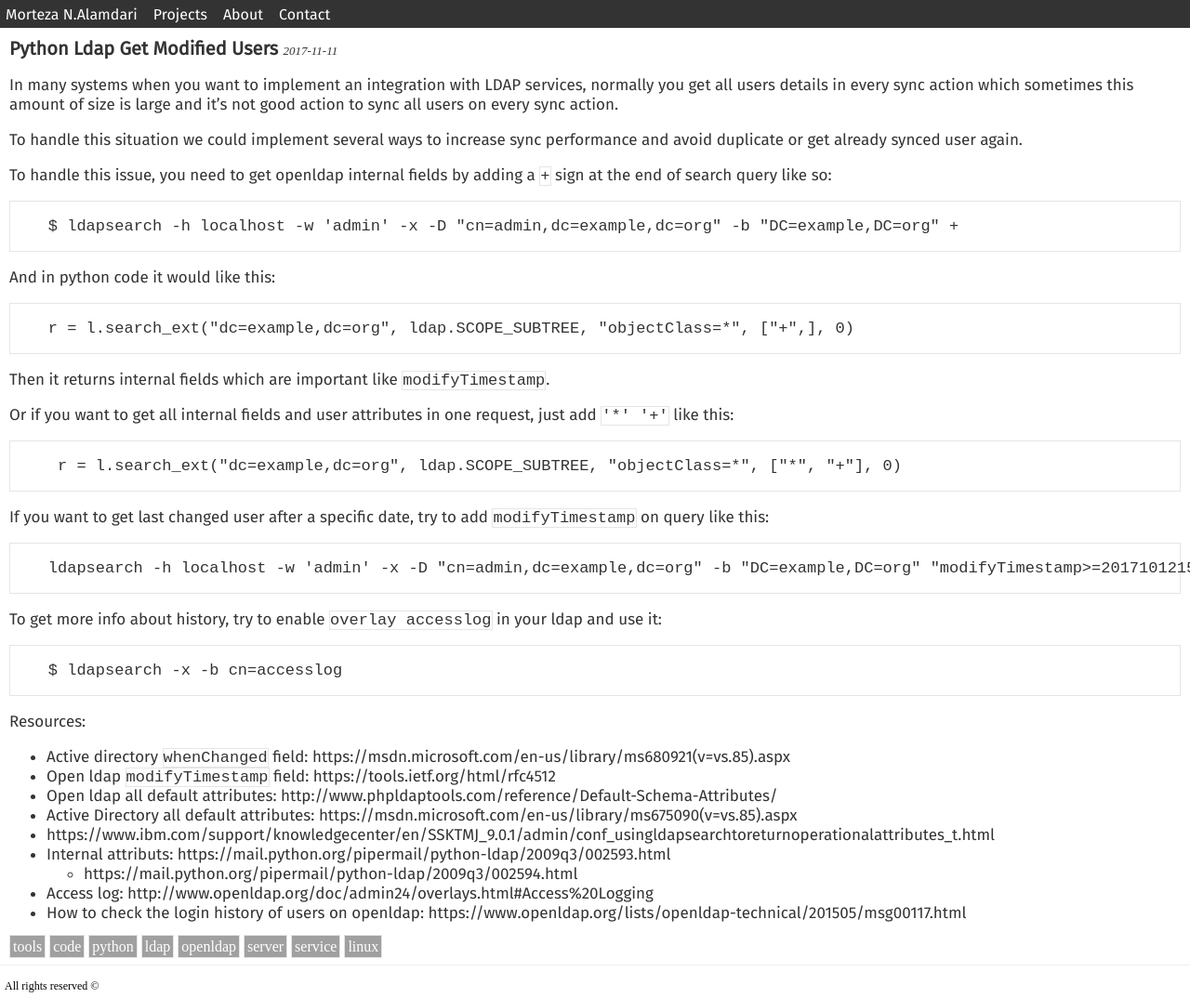
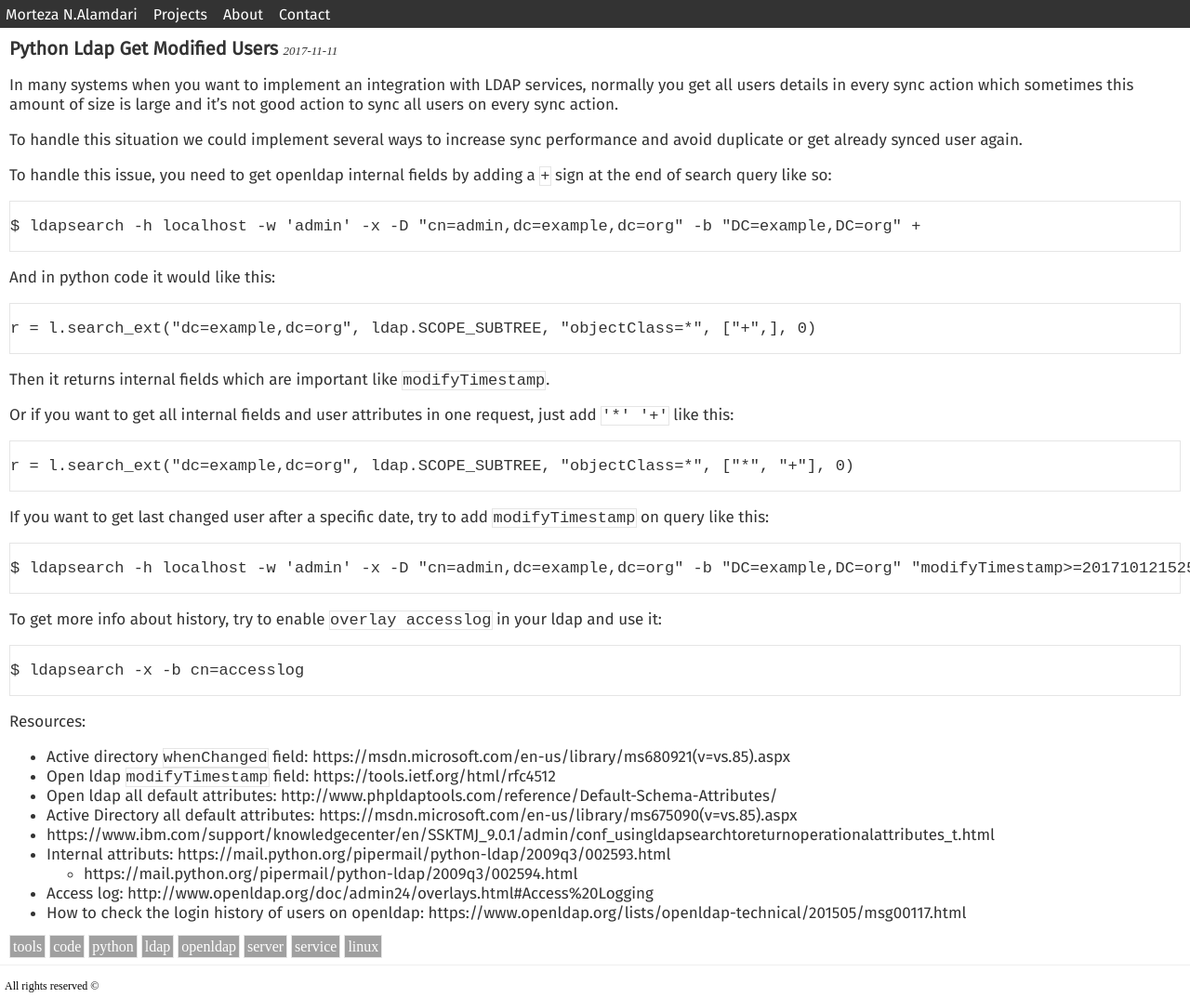
Before and after one commit to Mortezaipo/stage, a Jekyll site: the page built from _posts/2017-11-11-python-openldap-get-modified-users.md, in a window 1280 px wide. Shown: the whole page at 93% size. Built offline with Jekyll 4.4.1, drawn with Linux system fonts in a browser that asks for light colours.

Commit message:
update post markdown

````diff
--- a/_posts/2017-11-11-python-openldap-get-modified-users.md
+++ b/_posts/2017-11-11-python-openldap-get-modified-users.md
@@ -13,29 +13,29 @@ To handle this situation we could implement several ways to increase sync perfor
 
 To handle this issue, you need to get openldap internal fields by adding a `+` sign at the end of search query like so:
 ```shell
-    $ ldapsearch -h localhost -w 'admin' -x -D "cn=admin,dc=example,dc=org" -b "DC=example,DC=org" +
+$ ldapsearch -h localhost -w 'admin' -x -D "cn=admin,dc=example,dc=org" -b "DC=example,DC=org" +
 ```
 
 And in python code it would like this:
-```shell
-    r = l.search_ext("dc=example,dc=org", ldap.SCOPE_SUBTREE, "objectClass=*", ["+",], 0)
+```python
+r = l.search_ext("dc=example,dc=org", ldap.SCOPE_SUBTREE, "objectClass=*", ["+",], 0)
 ```
 
 Then it returns internal fields which are important like `modifyTimestamp`.
 
 Or if you want to get all internal fields and user attributes in one request, just add `'*' '+'` like this:
-```shell
-     r = l.search_ext("dc=example,dc=org", ldap.SCOPE_SUBTREE, "objectClass=*", ["*", "+"], 0)
+```python
+r = l.search_ext("dc=example,dc=org", ldap.SCOPE_SUBTREE, "objectClass=*", ["*", "+"], 0)
 ```
 
 If you want to get last changed user after a specific date, try to add `modifyTimestamp` on query like this:
 ```shell
-    ldapsearch -h localhost -w 'admin' -x -D "cn=admin,dc=example,dc=org" -b "DC=example,DC=org" "modifyTimestamp>=20171012152507Z
+$ ldapsearch -h localhost -w 'admin' -x -D "cn=admin,dc=example,dc=org" -b "DC=example,DC=org" "modifyTimestamp>=20171012152507Z
 ```
 
 To get more info about history, try to enable `overlay accesslog` in your ldap and use it:
 ```shell
-    $ ldapsearch -x -b cn=accesslog
+$ ldapsearch -x -b cn=accesslog
 ```
 
 Resources:
````
